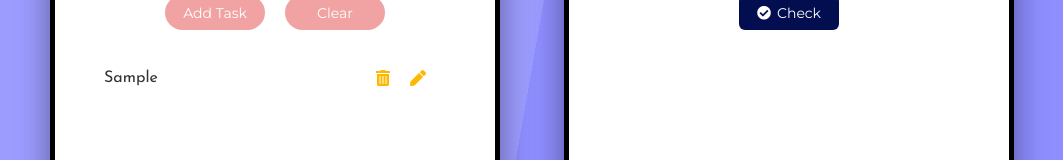
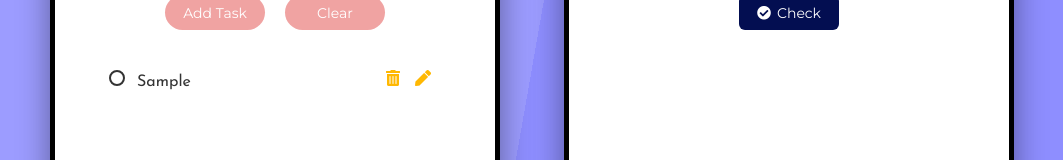
Before and after one commit to idenhan/react-todos, a React (Create React App) app: page / in a window 1280 px wide. Both pictures are taken after typing "Sample" into the empty fields and a click on the button "Clear". Shown: the part 332-492 px from the top of the page, without its empty margins (108-1171 px from the left). Built offline with nearby package versions, Linux system fonts and the light colour scheme.

Commit message:
Implement MarkTask Function and Finish Adding CSS Styles

```diff
--- a/src/components/Task.jsx
+++ b/src/components/Task.jsx
@@ -2,13 +2,39 @@ import React, { useContext } from "react";
 import { ListContext } from "../context/ListContext";
 
 const Task = ({ task }) => {
-  const { removeTask, findTask } = useContext(ListContext);
+  const { removeTask, findTask, markTask } = useContext(ListContext);
 
   return (
     <div>
       <li className="list-item">
-        <span>{task.title}</span>
-        <div>
+        <div
+          className={
+            task.completed ? "checkbox-wrapper" : "checkbox-wrapper-false"
+          }
+        >
+          <input
+            type="checkbox"
+            className={task.completed ? "checkbox" : "checkbox-false"}
+            id={task.id}
+            onClick={() => markTask(task)}
+          />
+          <label
+            for={task.id}
+            className={
+              task.completed ? "checkbox-label" : "checkbox-label-false"
+            }
+          >
+            <span
+              className={
+                task.completed ? "custom-checkbox" : "custom-checkbox-false"
+              }
+            ></span>
+            <span className={task.completed ? "complete" : ""}>
+              {task.title}
+            </span>
+          </label>
+        </div>
+        <div className="task">
           <button
             className="btn-delete task-btn"
             onClick={() => removeTask(task.id)}
--- a/src/context/ListContext.jsx
+++ b/src/context/ListContext.jsx
@@ -15,7 +15,7 @@ const ListContextProvier = props => {
   const [editItem, setEditItem] = useState(null);
 
   const addTask = title => {
-    setTasks([...tasks, { title, id: uuid() }]);
+    setTasks([...tasks, { title, id: uuid(), completed: false }]);
   };
 
   const removeTask = id => {
@@ -39,12 +39,24 @@ const ListContextProvier = props => {
     setEditItem(null);
   };
 
+  const markTask = task => {
+    setTasks(
+      tasks.map(item => {
+        if (item.id === task.id) {
+          return { ...item, completed: !item.completed };
+        }
+        return item;
+      })
+    );
+  };
+
   return (
     <ListContext.Provider
       value={{
         tasks,
         addTask,
         removeTask,
+        markTask,
         clearList,
         findTask,
         editTask,
--- a/src/styles/Todos.css
+++ b/src/styles/Todos.css
@@ -128,16 +128,10 @@
   outline: none;
 }
 
-.btn-delete i {
+.task i {
   font-size: 16px;
   color: #ffb802;
-  margin-right: 20px;
-}
-
-.btn-edit i {
-  font-size: 16px;
-  color: #ffb802;
-  margin-right: 20px;
+  margin-right: 15px;
 }
 
 .no-tasks {
@@ -147,3 +141,96 @@
   font-size: 18px;
   margin-top: 20px;
 }
+
+
+/* When task.completed is true */
+
+.checkbox {
+  opacity: 0;
+  position: absolute;
+}
+
+.checkbox-wrapper .checkbox-label {
+  display: flex-inline;
+  align-items: center;
+  position: relative;
+}
+
+.checkbox-wrapper {
+  margin-left: 5px;
+  position: relative;
+}
+
+.custom-checkbox {
+  --size: 0.75em;
+  display: inline-block;
+  width: var(--size);
+  height: var(--size);
+  margin-right: var(--size);
+  cursor: pointer;
+  border: 2px solid currentColor;
+  border-radius: 50%;
+  -webkit-transform: scale(1);
+          transform: scale(1);
+  transition: -webkit-transform 300ms ease-in-out;
+  transition: transform 300ms ease-in-out;
+  transition: transform 300ms ease-in-out, -webkit-transform 300ms ease-in-out;
+}
+
+.checkbox + .checkbox-label .custom-checkbox {
+  background: #8e8eff;
+  border-color: #8e8eff;
+  box-shadow: inset 0 0 0px 2px white;
+}
+
+.checkbox + .checkbox-label {
+  opacity: 0.5;
+}
+
+.complete {
+  text-decoration-style: solid;
+  text-decoration-line: line-through;
+  text-decoration-color: #000000;
+  opacity: 0.6;
+}
+
+/* When task.completed is false */
+
+.checkbox-false {
+  opacity: 0;
+  position: absolute;
+}
+
+.checkbox-wrapper-false .checkbox-label-false {
+  display: flex-inline;
+  align-items: center;
+  position: relative;
+}
+
+.checkbox-wrapper-false {
+  margin-left: 5px;
+  position: relative;
+}
+
+.custom-checkbox-false {
+  --size: 0.75em;
+  display: inline-block;
+  width: var(--size);
+  height: var(--size);
+  margin-right: var(--size);
+  cursor: pointer;
+  border: 2px solid currentColor;
+  border-radius: 50%;
+  -webkit-transform: scale(1);
+          transform: scale(1);
+  transition: -webkit-transform 300ms ease-in-out;
+  transition: transform 300ms ease-in-out;
+  transition: transform 300ms ease-in-out, -webkit-transform 300ms ease-in-out;
+}
+
+.checkbox-wrapper-false:hover .custom-checkbox-false,
+.checkbox-false:focus + .checkbox-label-false .custom-checkbox-false {
+  -webkit-transform: scale(1.2);
+          transform: scale(1.2);
+  color: #8e8eff;
+}
```
